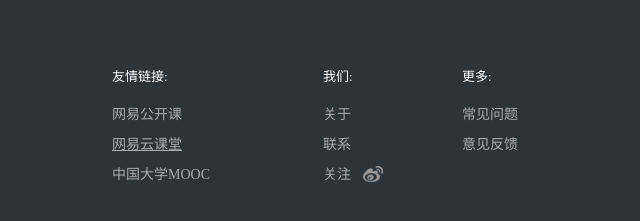
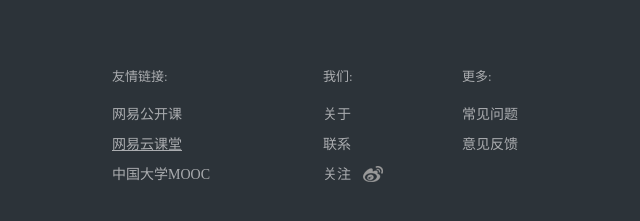
Before and after one commit to Finnick-Z/finnick-z.github.com, a plain HTML site: page netease/netease.html in a window 1280 px wide. Shown: the part 2649-2870 px from the top of the page, 588-1228 px from the left. Drawn offline with Linux system fonts and the light colour scheme; no server answers.

Commit message:
Update main.css

```diff
--- a/netease/css/main.css
+++ b/netease/css/main.css
@@ -119,7 +119,7 @@
 .foot ul{float: left; margin-left: 70px;}
 .foot li{height: 30px;line-height: 30px;}
 .foot li a{color: #abadb0;}
-.foot .on{font-size: 13px;line-height: 1em;color:#fff;}
+.foot .on{font-size: 13px;line-height: 1em;color:#abadb0;}
 .foot .sina{display: block; background: url(../images/icon.png) no-repeat 40px -78px;}
 .foot .active{text-decoration: underline;}
 
```
